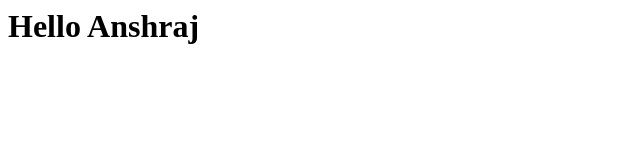
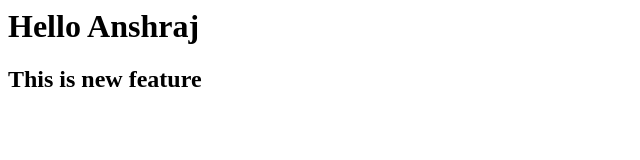
Before and after one commit to VishalPavara/gitech, a plain HTML site: page index.html in a window 1280 px wide. Shown: the whole page, without its empty margins (0-640 px from the left). Drawn offline with Linux system fonts and the light colour scheme.

Commit message:
Add new feature

```diff
--- a/index.html
+++ b/index.html
@@ -1 +1,2 @@
 <h1>Hello Anshraj</h1>
+<h2>This is new feature</h2>
```
